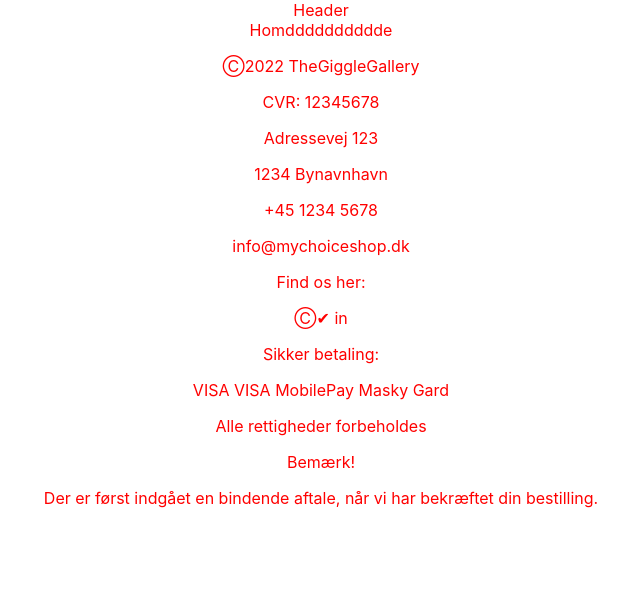
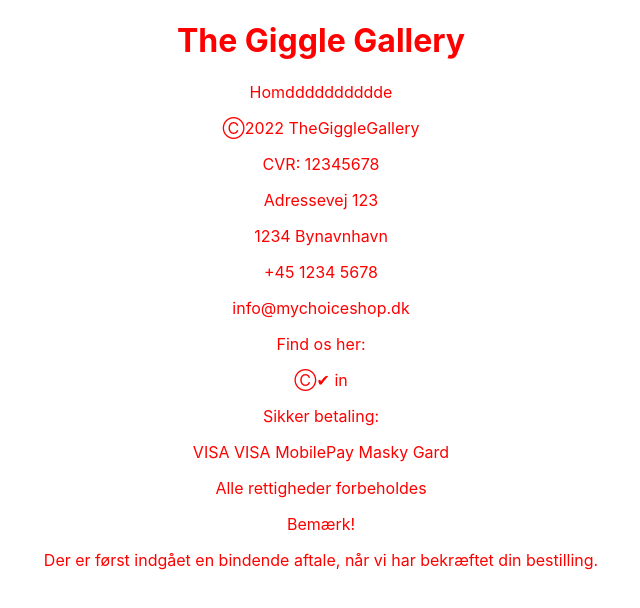
Before and after one commit to Nicekode4/thegigglegallery, a React (Create React App) app in the folder react/thegigglegallery/: page / in a window 1280 px wide. Shown: the top 608 px of the page, without its empty margins (319-959 px from the left). Built offline with nearby package versions, Linux system fonts and the light colour scheme.

Commit message:
Update Header.jsx

```diff
--- a/react/thegigglegallery/src/Components/Header/Header.jsx
+++ b/react/thegigglegallery/src/Components/Header/Header.jsx
@@ -2,7 +2,7 @@ import React from 'react'
 
 function Header() {
   return (
-    <div>Header</div>
+    <h1>The Giggle Gallery</h1>
   )
 }
 
```
